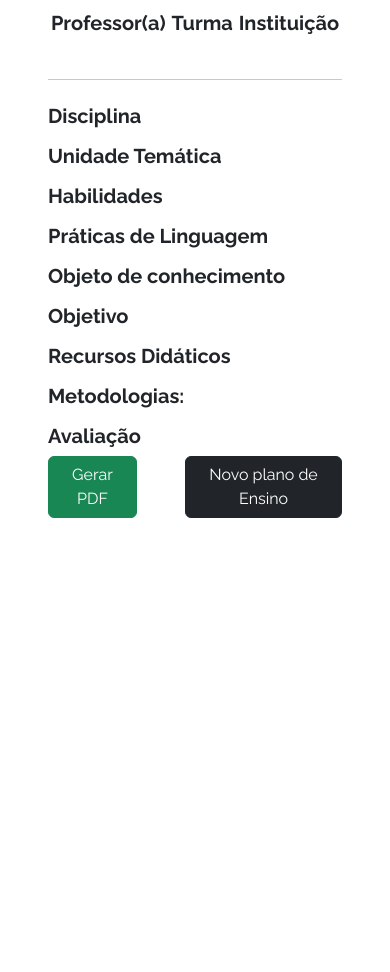
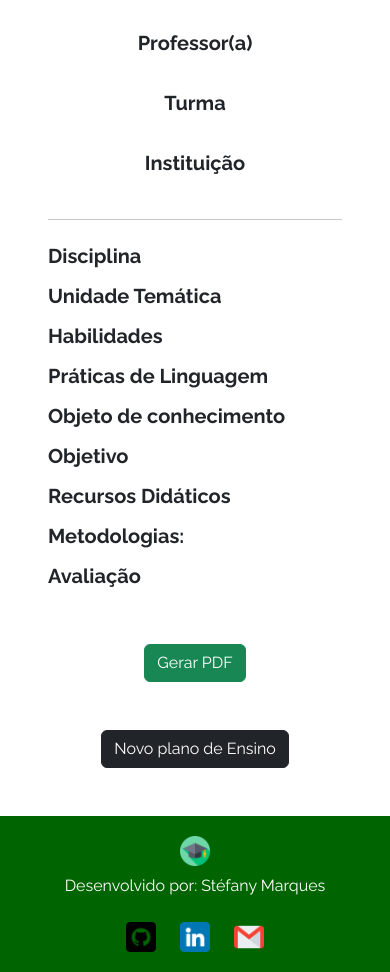
Before and after one commit to Stephmarquess/Plano-de-aula-Professor, a plain HTML site: page tabela.html in a window 390 px wide. Shown: the part 321-1293 px from the top of the page. Before the commit the page ends 887 px from the top, so only its background shows below. Drawn offline with nearby package versions, Linux system fonts and the light colour scheme; a script that the page names is missing.

Commit message:
Adicionada responsividade e footers das páginas

```diff
--- a/global.css
+++ b/global.css
@@ -1,6 +1,6 @@
-
 * {
-  font-family: "Raleway", sans-serif;;
+  font-family: "Raleway", sans-serif;
+  ;
 }
 
 main {
@@ -8,15 +8,9 @@ main {
   flex-direction: column;
 }
 
-  #infos, #cabecalho {
+#infos {
   display: flex;
   flex-direction: column;
-  }
-
-  header, footer {
-    background-color: darkgreen;
-    color: white;
-
 }
 
 #cabecalho {
@@ -25,6 +19,14 @@ main {
   justify-content: space-around;
   margin-bottom: 20px;
 }
+
+header,
+footer {
+  background-color: darkgreen;
+  color: white;
+
+}
+
 
 .infos-cabecalho {
   display: flex;
@@ -47,3 +49,54 @@ main {
   max-width: 100px;
   margin: auto;
 }
+
+footer {
+  color: #fff;
+  text-align: center;
+  padding: 20px;
+  bottom: 0;
+  width: 100%;
+}
+
+footer a {
+  color: #fff;
+  text-decoration: none;
+  margin: 0 10px;
+}
+
+footer img {
+  height: 30px;
+  vertical-align: middle;
+  margin-right: 10px;
+}
+
+@media screen and (max-width: 926px) {
+
+  #cabecalho {
+    display: flex;
+    flex-direction: column;
+    margin-bottom: 20px;
+  }
+
+  #cabecalho div {
+    margin-top: 20px;
+  }
+
+  #botoes {
+    display: flex;
+    flex-direction: column;
+    align-items: center;
+
+  }
+
+  #cabecalho-form,
+  #ano-disciplina,
+  #uniTematica-objeto,
+  .modal-footer {
+    display: flex;
+    flex-direction: column;
+    margin-bottom: 20px;
+  }
+
+
+}
--- a/tabela.html
+++ b/tabela.html
@@ -67,7 +67,7 @@
         <span class="fs-5 legenda"> Avaliação </span>
         <span id="info-avaliação"></span>
       </div>
-      <div class="d-flex justify-content-center gap-5">
+      <div class="d-flex justify-content-center gap-5 mt-5" id="botoes">
         <button class="btn btn-success" onclick="gerarPDF()">Gerar PDF</button>
         <a href="index.html"
           ><button class="btn btn-dark">Novo plano de Ensino</button></a
@@ -75,8 +75,23 @@
       </div>
     </main>
     <footer>
-
-  </footer>
+      <div class="div d-flex flex-column" id="footer-info">
+        <img src="./assets/mortarboard.png" class="logo" />
+        <span class="mt-2">Desenvolvido por: Stéfany Marques</span>
+      </div>
+      <br />
+      <div id="footer-links">
+        <a href="https://github.com/Stephmarquess/" target="_blank"
+          ><img src="./assets/logoGitHub.png" class="logo"
+        /></a>
+        <a href="https://linkedin.com/in/stefany-marques" target="_blank"
+          ><img src="./assets/logoLinkedin.png" class="logo"
+        /></a>
+        <a href="mailto:smouramkt@gmail.com"
+          ><img src="./assets/logoEmail.png" class="logo"
+        /></a>
+      </div>
+    </footer>
     <script src="./dados.js"></script>
     <script src="https://cdnjs.cloudflare.com/ajax/libs/jspdf/2.4.0/jspdf.umd.min.js"></script>
   </body>
```
Also changed, not shown: index.html (+26 -10 lines), script.js (+19 -10 lines), assets/logoEmail.png (added), assets/logoGitHub.png (added), assets/logoLinkedin.png (added). Lines whose indentation alone changed are shown as unchanged.
